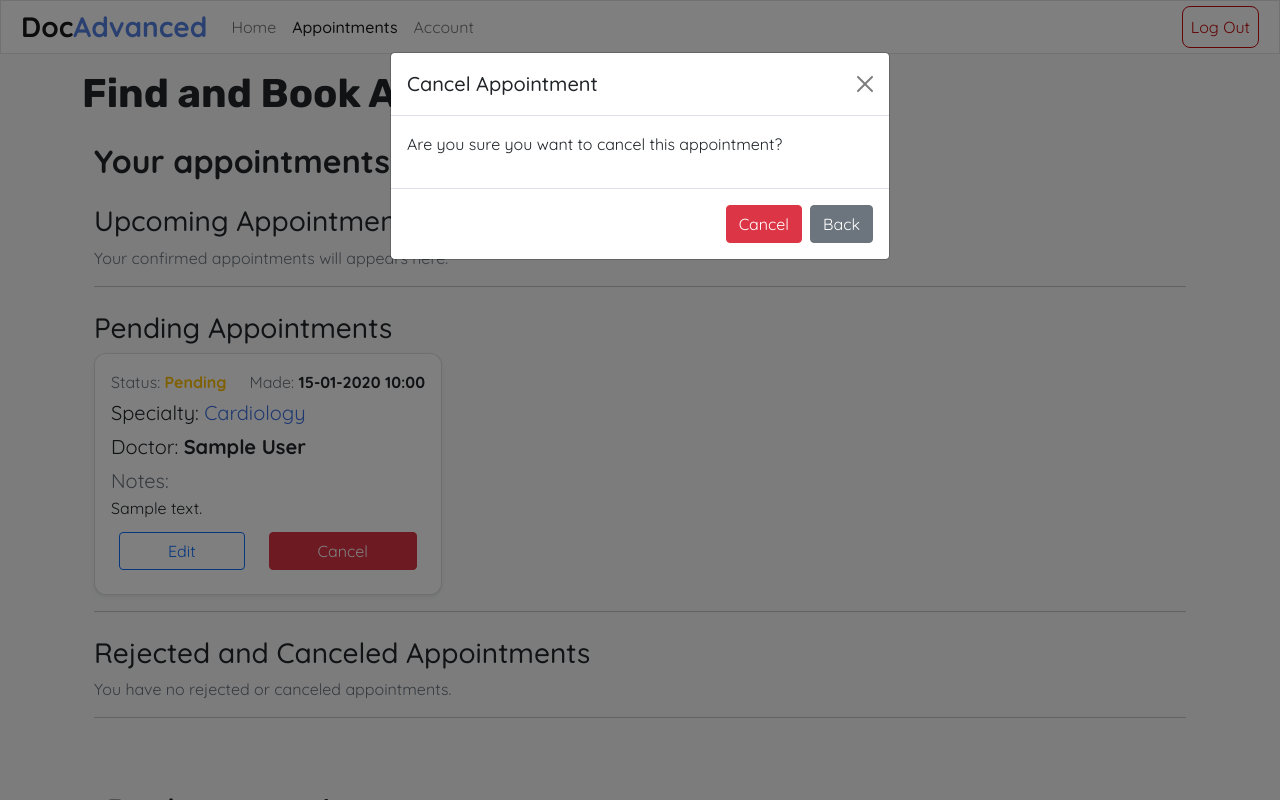
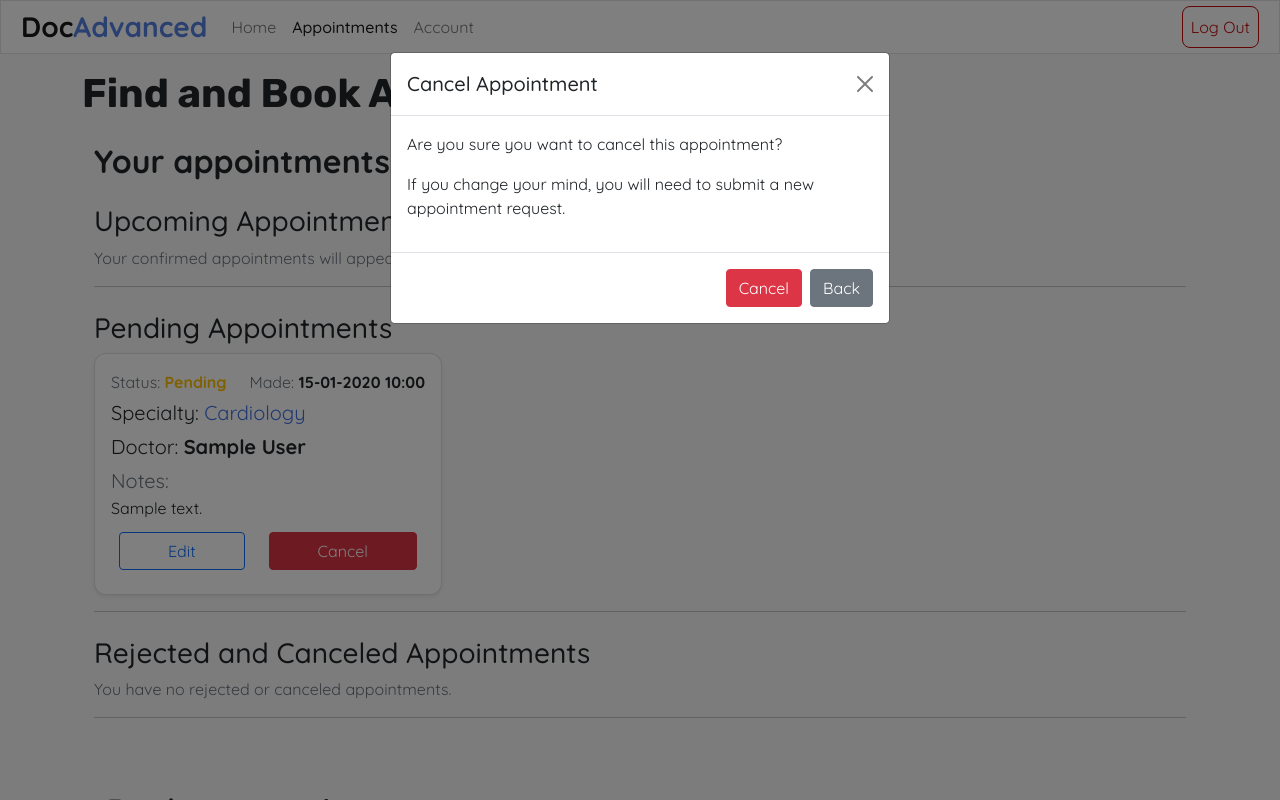
Before and after one commit to Jonatas-01/DocAdvanced, a Django app: page /appointments/ in a window 1280 px wide, after a click on "Cancel". Run offline with Django 4.2, Linux system fonts and the light colour scheme; a user stored in the database is signed in; tables that the repository leaves empty hold one stand-in row (values such as "Sample post"); some libraries are stand-ins or nearby versions.

Commit message:
style: add informations in modal before user make changes

```diff
--- a/appointments/templates/doctor/appointment_doctor_view.html
+++ b/appointments/templates/doctor/appointment_doctor_view.html
@@ -123,7 +123,7 @@
                                 <button type="button" class="btn-close" data-bs-dismiss="modal"></button>
                             </div>
                             <div class="modal-body">
-                                <p>Are you sure you want to confirm this appointment?</p>
+                                <p>For what date you want to schedule this appointment?</p>
                                 <label for="scheduled_date">Select a date:</label>
                                 <input type="datetime-local" name="scheduled_date" class="form-control" required>
                             </div>
--- a/appointments/templates/patient/appointments_patient_view.html
+++ b/appointments/templates/patient/appointments_patient_view.html
@@ -50,6 +50,7 @@
                                 </div>
                                 <div class="modal-body">
                                     <p>Are you sure you want to cancel this appointment?</p>
+                                    <p>If you change your mind, you will need to submit a new appointment request.</p>
                                 </div>
                                 <div class="modal-footer">
                                     <button type="submit" name="action" value="cancel" class="btn btn-danger">Cancel</button>
@@ -72,6 +73,7 @@
                                     <button type="button" class="btn-close" data-bs-dismiss="modal"></button>
                                 </div>
                                 <div class="modal-body">
+                                    <p>Updating your notes will require your appointment to be <strong>reconfirmed</strong>.</p>
                                     <label for="notes">Notes:</label>
                                     <textarea name="notes" class="form-control">{{ appointment.notes }}</textarea>
                                 </div>
@@ -129,6 +131,7 @@
                                 </div>
                                 <div class="modal-body">
                                     <p>Are you sure you want to cancel this appointment?</p>
+                                    <p>If you change your mind, you will need to submit a new appointment request.</p>
                                 </div>
                                 <div class="modal-footer">
                                     <button type="submit" name="action" value="cancel" class="btn btn-danger">Cancel</button>
@@ -151,6 +154,7 @@
                                     <button type="button" class="btn-close" data-bs-dismiss="modal"></button>
                                 </div>
                                 <div class="modal-body">
+                                    <p>Edit appointment notes.</p>
                                     <label for="notes">Notes:</label>
                                     <textarea name="notes" class="form-control">{{ appointment.notes }}</textarea>
                                 </div>
```
